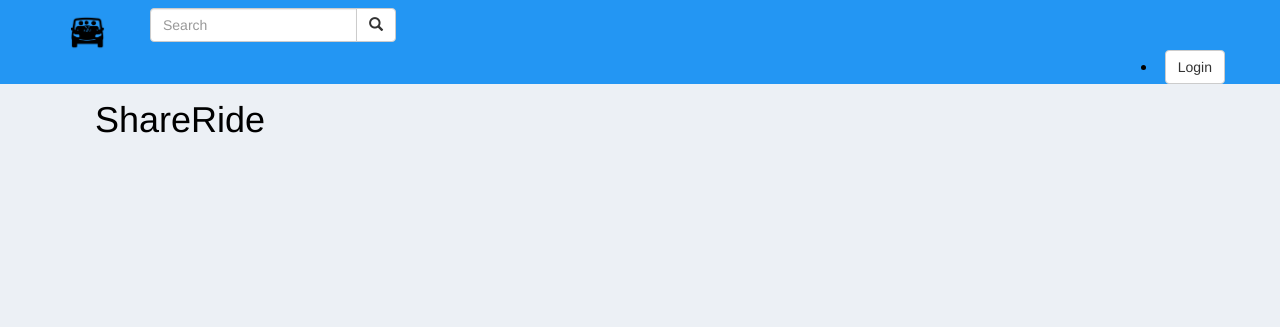
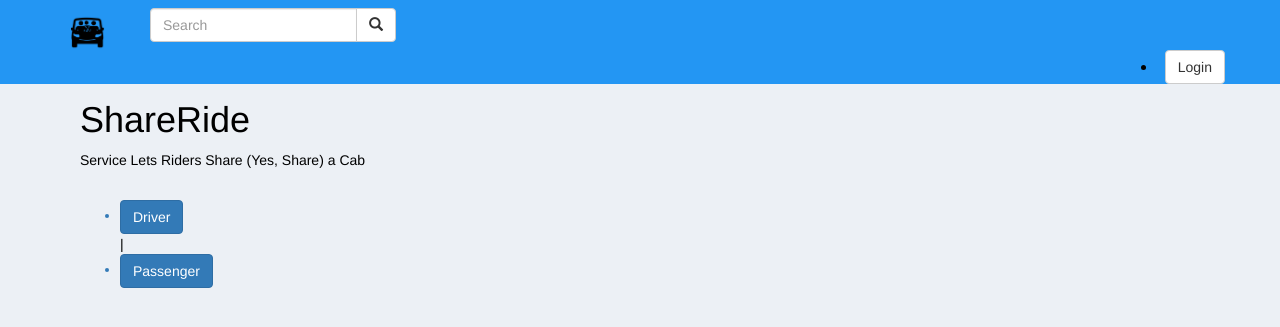
Before and after one commit to petersoleeh/ShareRide, a Django app: page / in a window 1280 px wide. Shown: the top 327 px of the page. Run offline with Django 3.2, Linux system fonts and the light colour scheme; some libraries are stand-ins or nearby versions.

Commit message:
setup index page

```diff
--- a/carpool/rides/templates/index.html
+++ b/carpool/rides/templates/index.html
@@ -2,7 +2,13 @@
 
 {% block content %}
 {{block.super}}
-<div class="container">
+<header>
   <h1>ShareRide</h1>
-</div>
+  <p>Service Lets Riders Share (Yes, Share) a Cab</p> <br>
+  <ul>
+    <a href="/accounts/login"><li><button type="button" name="button" class="btn btn-primary">Driver</button></li></a>            |
+    <a href="/accounts/login"><li><button href="/accounts/login" type="button" name="button" class="btn btn-primary">Passenger</button></li></a>
+  </ul>
+</header>
+
 {%endblock%}
--- a/carpool/rides/templates/navbar.html
+++ b/carpool/rides/templates/navbar.html
@@ -10,7 +10,7 @@
 <nav class="navbar navbar-inverse navbar-fixed-top" role="navigation">
 <div class="container">
   <div class="navbar-header">
-    <a class="navbar-brand" href="{%url 'index' %">
+    <a class="navbar-brand" href="{%url 'index' %}">
       <img src="/static/images/logo6.png" alt="logo" width="35">
     </a>
   </div>
--- a/carpool/rides/views.py
+++ b/carpool/rides/views.py
@@ -15,9 +15,9 @@ def index(request):
 
 
 
-@login_required
+# @login_required
 @transaction.atomic
-def update_profile(request):
+def update_profile(request,username):
     user = User.objects.get(username=username)
     if request.method == 'POST':
         user_form = UserForm(request.POST, instance=request.user)
@@ -37,14 +37,14 @@ def update_profile(request):
         'profile_form': profile_form
     })
 
-@login_required(login_url='/accounts/login')
-def profile(request, username):
-    try:
-        user = User.objects.get(username=username)
-
-        profile = Profile.objects.filter(user_id=user).all()
-
-    except Profile.DoesNotExist:
-        raise Http404()
+# @login_required(login_url='/accounts/login')
+def profile(request):
+    # try:
+    #     user = User.objects.get(username=username)
+    #
+    #     profile = Profile.objects.filter(user_id=user).all()
+    #
+    # except Profile.DoesNotExist:
+    #     raise Http404()
 
     return render(request,'all-rides/user_profile.html')
```
Also changed, not shown: carpool/rides/static/images/b2.jpeg (added).
